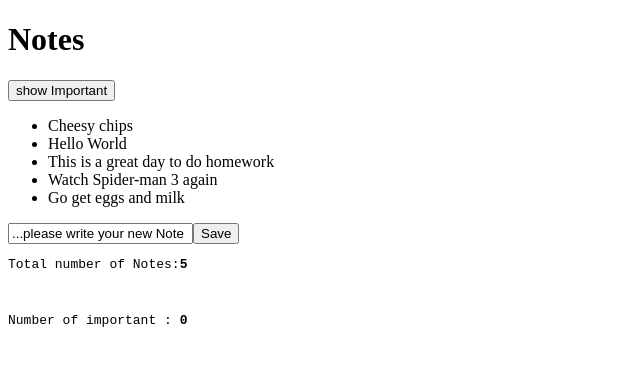
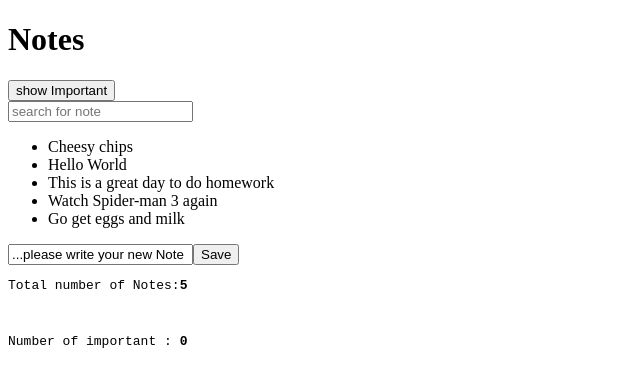
Before and after one commit to magicishaq/noteApp, a React (Create React App) app: page / in a window 1280 px wide. Shown: the top 386 px of the page, without its empty margins (0-640 px from the left). Built offline with nearby package versions, Linux system fonts and the light colour scheme; data requests are answered from the project's data file.

Commit message:
added a search box feature

```diff
--- a/src/components/App.js
+++ b/src/components/App.js
@@ -2,6 +2,7 @@ import React , {useState, useEffect} from 'react'
 import axios from 'axios'
 import Note from './Note'
 import Total from './Total'
+import Search from './Search'
 //Main bulk of the app
 const App = () => {
   //lets users add new notes
@@ -48,6 +49,7 @@ const hook = () => {
           <button onClick={() => setShowAll(!showAll)}>
             show {showAll? 'Important' : 'All' }
           </button>
+          <Search />
         </div>
         <ul>
           {notesToShow.map((note, i) => {
--- /dev/null
+++ b/src/components/Search.js
@@ -0,0 +1,34 @@
+import axios from 'axios'
+import React, {useState, useEffect} from 'react'
+
+
+const Search = () => {
+const [results, setResults] = useState([])
+const [searched, setSearched] = useState([])
+const hook = () => {
+    const serverUrl = 'http://localhost:3001/notes'
+    const promise = axios.get(serverUrl)
+    promise.then(response => setResults(response.data))
+}
+const filterBar = (event) => {
+ const searchResults = results.filter(elm => elm.content.toLowerCase().includes(event.target.value))
+ setSearched(searchResults)
+}
+useEffect(hook, [])
+return (
+<div>
+    <form>
+    <input onChange={filterBar} placeholder="search for note" />
+    </form>
+    <ul>
+    {searched.map((elm, i) => {
+        return (
+            <li key={i}> {elm.content}</li>
+        )
+    })}
+    </ul>
+</div>
+)
+}
+
+export default Search
```
